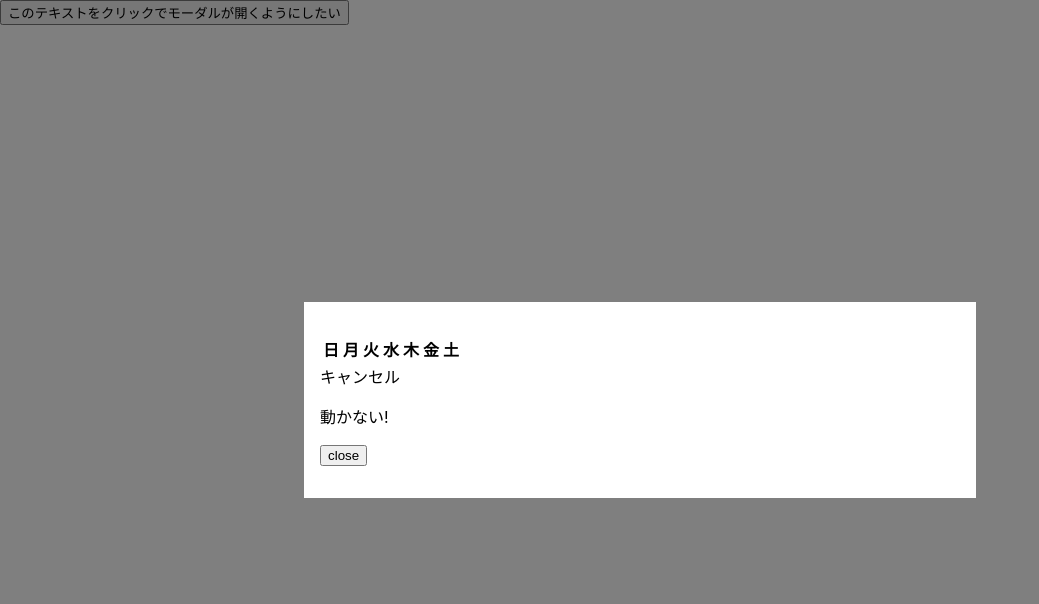
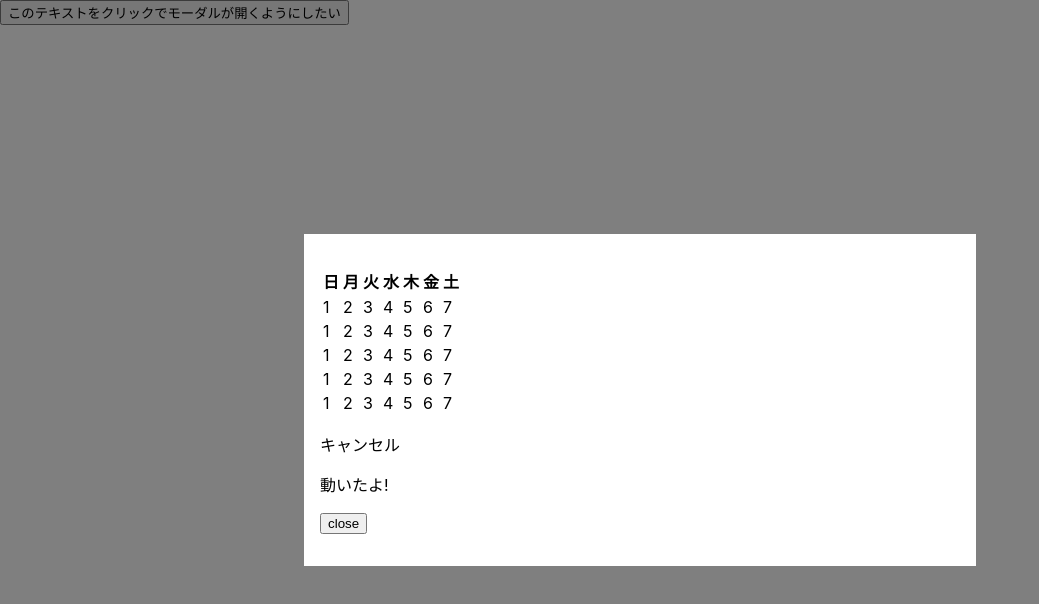
Before and after one commit to Hiromi-Miyahara/react_4keys, a React (Create React App) app in the folder calendar/: page / in a window 1280 px wide. Both pictures are taken after a click on the button "このテキストをクリックでモーダルが開くようにしたい". Shown: the top 604 px of the page, without its empty margins (0-1039 px from the left). Built offline with nearby package versions, Linux system fonts and the light colour scheme.

Commit message:
カレンダーの行と列が表示されるように

```diff
--- a/calendar/src/App.js
+++ b/calendar/src/App.js
@@ -30,7 +30,7 @@ function Modal(props){
       <div class={styles.background}>
         <div class={styles.contentCss}>
           {calendarModalHtml()}
-          <p>動かない!</p>
+          <p>動いたよ!</p>
           <p><button onClick={props.closeModal}>close</button></p>
         </div>
       </div>
--- a/calendar/src/calendar_modal.js
+++ b/calendar/src/calendar_modal.js
@@ -1,7 +1,50 @@
-import logo from './logo.svg';
-import React, { useState } from 'react';
+import React　from 'react';
 
 function calendarModalHtml(){
+
+    const dayCell = (day) => {
+        return (
+        <td class="p-calendar__cell">
+            <div class="p-calendar__cell--layer js-target-selectedLine">
+                <div class="default-padding pointer u-hide js-target-edgeMark js-target-dateInfo">{day}</div>
+            </div>
+        </td>)
+    };
+
+    const weekCell = () => {
+        const weekDays = [1, 2, 3, 4, 5, 6, 7];
+        return (
+            <tr class="p-calendar__week">
+                {weekDays.map(day => dayCell(day))}
+            </tr>
+        )
+    };
+
+    const monthCell = () => {
+        return (
+            <>
+                {weekCell()}
+                {weekCell()}
+                {weekCell()}
+                {weekCell()}
+                {weekCell()}
+            </>
+        );
+    }
+
+
+
+// TODO:
+    // 1. 一月分のhtmlが綺麗に表示されるようにする
+        // a. 一月分の日付がカレンダーのように表示される
+            // 1. 現在の月の最初の日付と最後の日付を取得する。
+            // 2. 現在の月の最初と最後の日付の曜日を取得する。
+            // 3. 最初の日の前よりの曜日、最後より後の曜日は他のhtml要素を放り込んでさわれないようにする必要がある
+        // b. viewを整える
+    // 2. 一月をテンプレートに分けて、複数付きが表示できるようにする
+    // 3. クリックしたら色とかが付くようにできる
+    // 4. クリックした値をstateとかで保持できる
+
     return(
         <div class="p-calendar">
         <div class="p-calendar__header">
@@ -19,6 +62,8 @@ function calendarModalHtml(){
               <th class="p-calendar__weekDay">金</th>
               <th class="p-calendar__weekDay">土</th>
             </tr>
+            {monthCell()}
+            {/* ここから下はテンプレートなので、特別に何かしない限り使われることはない */}
             <template id="month-template">
               <table class='p-calendar__month'>
                 <caption class='p-calendar__displayMonth js-target-displayMonth'></caption>
@@ -26,6 +71,7 @@ function calendarModalHtml(){
             </template>
             <template id="week-template">
               <tr class="p-calendar__week">
+                {/* したの部分を7回繰り返すことで、一月分のcellを作成することができる */}
                   <td class="p-calendar__cell">
                     <div class="p-calendar__cell--layer js-target-selectedLine">
                       <div class="default-padding pointer u-hide js-target-edgeMark js-target-dateInfo"></div>
@@ -33,10 +79,11 @@ function calendarModalHtml(){
                   </td>
               </tr>
             </template>
+
           </table>
           <div class="p-calendar__content js-target-createCalendar"></div>
           <div class="p-calendar__footer">
-            <a class="cancel-btn js-click-cancel-btn">キャンセル</a>
+            <p class="cancel-btn js-click-cancel-btn">キャンセル</p>
           </div>
         </div>
       </div>
```
